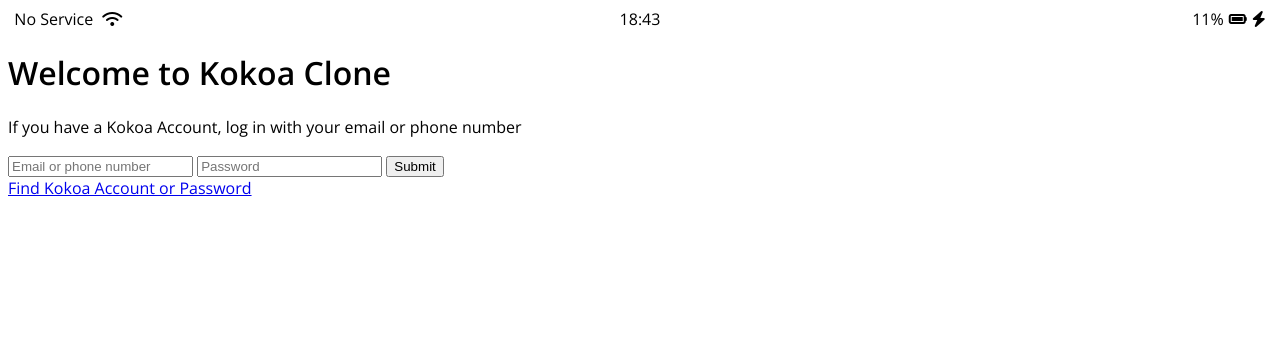
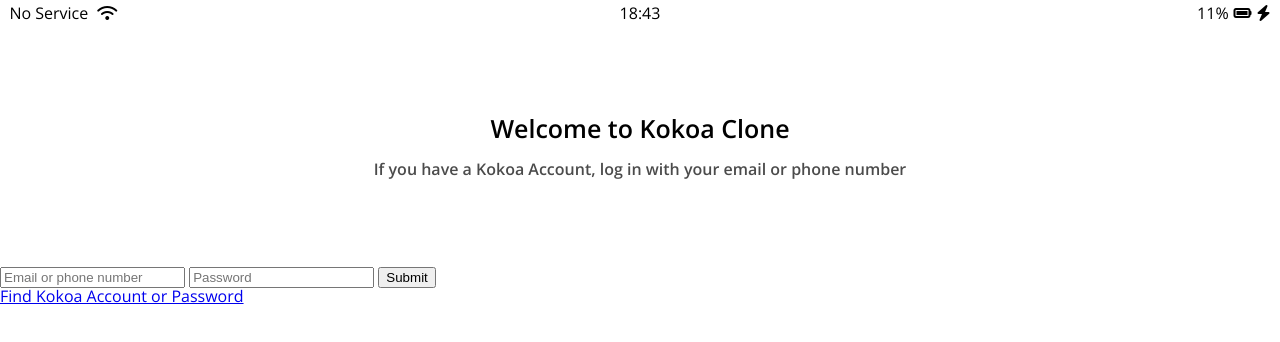
Before and after one commit to jyung17/kokoa-clone-2022, a plain HTML site: page index.html in a window 1280 px wide. Drawn offline with nearby package versions, Linux system fonts and the light colour scheme.

Commit message:
6.6 Sign Up Screen part Three (11:16)

```diff
--- /dev/null
+++ b/css/reset.css
@@ -0,0 +1,129 @@
+/* http://meyerweb.com/eric/tools/css/reset/
+   v2.0 | 20110126
+   License: none (public domain)
+*/
+
+html,
+body,
+div,
+span,
+applet,
+object,
+iframe,
+h1,
+h2,
+h3,
+h4,
+h5,
+h6,
+p,
+blockquote,
+pre,
+a,
+abbr,
+acronym,
+address,
+big,
+cite,
+code,
+del,
+dfn,
+em,
+img,
+ins,
+kbd,
+q,
+s,
+samp,
+small,
+strike,
+strong,
+sub,
+sup,
+tt,
+var,
+b,
+u,
+i,
+center,
+dl,
+dt,
+dd,
+ol,
+ul,
+li,
+fieldset,
+form,
+label,
+legend,
+table,
+caption,
+tbody,
+tfoot,
+thead,
+tr,
+th,
+td,
+article,
+aside,
+canvas,
+details,
+embed,
+figure,
+figcaption,
+footer,
+header,
+hgroup,
+menu,
+nav,
+output,
+ruby,
+section,
+summary,
+time,
+mark,
+audio,
+video {
+  margin: 0;
+  padding: 0;
+  border: 0;
+  font-size: 100%;
+  font: inherit;
+  vertical-align: baseline;
+}
+/* HTML5 display-role reset for older browsers */
+article,
+aside,
+details,
+figcaption,
+figure,
+footer,
+header,
+hgroup,
+menu,
+nav,
+section {
+  display: block;
+}
+body {
+  line-height: 1;
+}
+ol,
+ul {
+  list-style: none;
+}
+blockquote,
+q {
+  quotes: none;
+}
+blockquote:before,
+blockquote:after,
+q:before,
+q:after {
+  content: "";
+  content: none;
+}
+table {
+  border-collapse: collapse;
+  border-spacing: 0;
+}
--- /dev/null
+++ b/css/status-bar.css
@@ -0,0 +1,28 @@
+.status-bar {
+  display: flex;
+  justify-content: center;
+  padding: 5px 3px;
+}
+
+.status-bar__column {
+  width: 33%;
+}
+
+.status-bar__column:first-child span {
+  margin-right: 5px;
+}
+
+.status-bar__column:nth-child(2) {
+  display: flex;
+  justify-content: center;
+}
+
+.status-bar__column:last-child {
+  display: flex;
+  justify-content: flex-end;
+  align-items: center;
+}
+
+.status-bar__column .fa-battery-full {
+  margin: 0px 5px;
+}
--- a/css/styles.css
+++ b/css/styles.css
@@ -1,33 +1,30 @@
 @import url("https://fonts.googleapis.com/css2?family=Open+Sans:wght@400;600&family=Yellowtail&display=swap");
+@import "reset.css";
+@import "status-bar.css";
 
 body {
   font-family: "Open Sans", sans-serif;
 }
 
-.status-bar {
+.welcome-header {
+  margin-top: 90px;
+  text-align: center;
   display: flex;
-  justify-content: center;
+  flex-direction: column;
+  align-items: center;
+  font-weight: 600;
 }
 
-.status-bar__column {
-  width: 33%;
+.welcome-header__title {
+  margin-bottom: 20px;
+  font-size: 25px;
 }
 
-.status-bar__column:first-child span {
-  margin-right: 5px;
+.welcome-header__text {
+  width: 60%;
+  opacity: 0.7;
 }
 
-.status-bar__column:nth-child(2) {
-  display: flex;
-  justify-content: center;
+.login-form {
+  margin-top: 90px;
 }
-
-.status-bar__column:last-child {
-  display: flex;
-  justify-content: flex-end;
-  align-items: center;
-}
-
-.status-bar__column .fa-battery-full {
-  margin: 0px 5px;
-}
--- a/index.html
+++ b/index.html
@@ -23,14 +23,14 @@
       </div>
     </div>
 
-    <header class="welcom-header">
+    <header class="welcome-header">
       <h1 class="welcome-header__title">Welcome to Kokoa Clone</h1>
       <p class="welcome-header__text">
         If you have a Kokoa Account, log in with your email or phone number
       </p>
     </header>
 
-    <form id="login-form">
+    <form class="login-form">
       <input type="text" placeholder="Email or phone number" />
       <input type="password" placeholder="Password" />
       <input type="submit" vlaue="Log In" />
```
